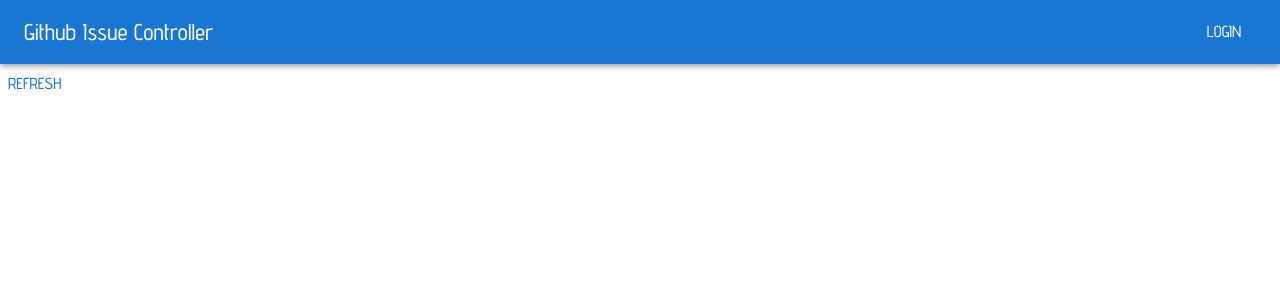
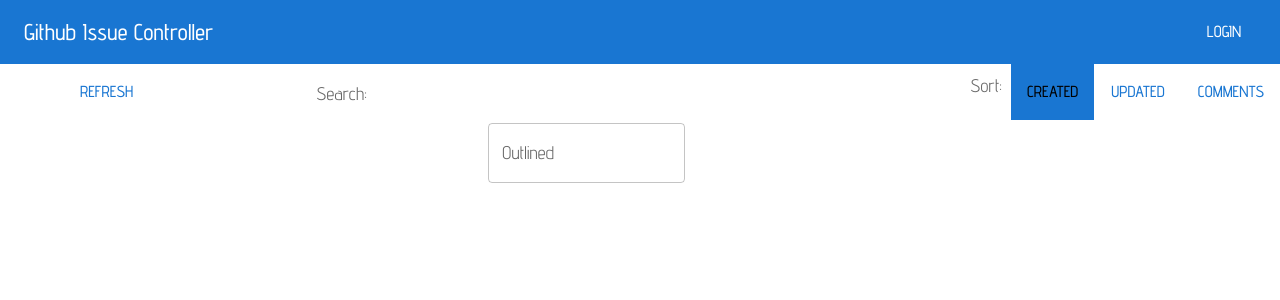
Before and after one commit to ChickenLamb/Github-Issuer, a Next.js app: page / in a window 1280 px wide. Shown: the top 300 px of the page. Built offline with nearby package versions, Linux system fonts and the light colour scheme.

Commit message:
change list issue api to get-issues-sort API

```diff
--- a/conponents/BasicStack.tsx
+++ b/conponents/BasicStack.tsx
@@ -36,7 +36,7 @@
 
 export default function BasicStack({ Data,token,callback,LoadIssue }: Props) {
   const [state, setState] = React.useState<State>({window_state:false});
-
+  let moment = require('moment'); // require
   function CloseIssue(url:string){
     setState({window_state:true,close_url:url});
 
@@ -72,7 +72,11 @@
             </Stack>
 
 
-              <Typography ml={2} my={1} textAlign={'left'} variant='body1'>{data.repository.name}</Typography>
+              <Typography ml={2} my={1} textAlign={'left'} component="pre" variant='body1'>
+                <strong>repo: </strong>{data.repository.name} <strong>created_at: </strong>{moment(data.created_at).format("dddd, D/M/YYYY")}
+                {"\n"}
+                <strong>updated_at: </strong><cite>{moment(data.updated_at).format("dddd, D/M/YYYY, h:mm:ss a")}</cite>
+                </Typography>
               <Typography ml={2} my={1} textAlign={'left'} component="pre" variant='body1'>{data.body}</Typography></Container>
             <Container component={'div'}> <Stack
               direction="column"
--- a/conponents/PositionedMenu.tsx
+++ b/conponents/PositionedMenu.tsx
@@ -2,6 +2,7 @@
 import Button from '@mui/material/Button';
 import Menu from '@mui/material/Menu';
 import MenuItem from '@mui/material/MenuItem';
+import {useTheme } from '@mui/material';
 interface Props {
   state:string,
   labels:string[]
@@ -15,7 +16,7 @@
   const handleClose = () => {
     setAnchorEl(null);
   };
-
+  const theme = useTheme();
   return (
     <div>
       <Button
@@ -43,7 +44,7 @@
             horizontal: 'left',
           }}
       >
-        {['Open','In Progress','Done'].map((data,index)=>{return <MenuItem key={index} style={{backgroundColor:data.toUpperCase()===state.toUpperCase()?"#000":"#FFF",color:data.toUpperCase()===state.toUpperCase()?"#FFF":"#000"}} onClick={handleClose}>{data}</MenuItem>})}
+        {['Open','In Progress','Done'].map((data,index)=>{return <MenuItem key={index} style={{backgroundColor:data.toUpperCase()===state.toUpperCase()?theme.palette.primary.main:theme.palette.common.white}} onClick={handleClose}>{data}</MenuItem>})}
       </Menu>
     </div>
   );
--- /dev/null
+++ b/conponents/TopBar.tsx
@@ -0,0 +1,63 @@
+import * as React from 'react';
+import { styled } from '@mui/material/styles';
+import Box from '@mui/material/Box';
+import Paper from '@mui/material/Paper';
+import Grid from '@mui/material/Grid';
+import Button from '@mui/material/Button';
+import { Typography, useTheme } from '@mui/material';
+import TextField from '@mui/material/TextField';
+
+interface Props {
+
+    LoadIssue:(state:boolean)=>void
+    setSortOrder:(payload: string) => void
+    sortOrder:string
+}
+
+const Item = styled(Paper)(({ theme }) => ({
+  backgroundColor: theme.palette.mode === 'dark' ? '#1A2027' : '#fff',
+  ...theme.typography.body2,
+  padding: theme.spacing(1),
+  textAlign: 'center',
+  color: theme.palette.text.secondary,
+  borderRadius:0
+}));
+
+const SearchField = () =>  <Box
+component="form"
+sx={{
+  '& > :not(style)': { m: 1, width: '25ch'},
+}}
+noValidate
+autoComplete="on"
+>
+<Typography>Search:</Typography>
+<TextField id="outlined-basic" label="Outlined" variant="outlined"/>
+{/* <TextField id="filled-basic" label="Filled" variant="filled" />
+<TextField id="standard-basic" label="Standard" variant="standard" /> */}
+</Box>
+
+export default function TopBar({LoadIssue, setSortOrder, sortOrder}:Props) {
+
+function Load_and_Sort(data:string){
+    setSortOrder(data);
+}
+const theme = useTheme();
+  return (
+    <Box sx={{ flexGrow: 1 }}>
+      <Grid container spacing={0}>
+        <Grid item xs={2}>
+          <Item elevation={0}><Button onClick={()=>LoadIssue(true)}>Refresh</Button></Item>
+        </Grid>
+        <Grid item xs={7}>
+          <Item elevation={0}><SearchField/></Item>
+        </Grid>
+        <Grid item xs={3} style={{display:"flex", gap:1,backgroundColor:"#FFF", justifyContent:"flex-end",alignItems:"flex-start"}}>
+            <Item elevation={0}><Typography>Sort:</Typography></Item>
+            {['created','updated','comments'].map((data,index)=><Item style={{backgroundColor:data.toUpperCase()===sortOrder.toUpperCase()?theme.palette.primary.main:theme.palette.common.white}} key={index} elevation={0}><Button style={{color:data.toUpperCase()===sortOrder.toUpperCase()?theme.palette.common.black:theme.palette.primary.main}} disabled={data.toUpperCase()===sortOrder.toUpperCase()} onClick={()=>Load_and_Sort(data)}>{data}</Button></Item>)}
+
+        </Grid>
+      </Grid>
+    </Box>
+  );
+}
--- a/package.json
+++ b/package.json
@@ -20,6 +20,7 @@
     "axios": "^1.3.4",
     "eslint": "8.36.0",
     "eslint-config-next": "13.2.4",
+    "moment": "^2.29.4",
     "next": "13.2.4",
     "react": "18.2.0",
     "react-dom": "18.2.0",
--- a/pages/index.tsx
+++ b/pages/index.tsx
@@ -1,13 +1,13 @@
 import Head from 'next/head'
 import CssBaseline from '@mui/material/CssBaseline';
 import { Box, Container } from '@mui/system';
-import Button from '@mui/material/Button';
 import ButtonAppBar from '@/conponents/ButtonAppBar';
 import {useEffect, useRef, useState} from 'react'
 import BasicStack from '@/conponents/BasicStack';
 import UpdateModal from '@/conponents/Update_Modal';
 import { ToastContainer, toast } from 'react-toastify';
 import 'react-toastify/dist/ReactToastify.css';
+import TopBar from '@/conponents/TopBar';
 
 const CLIENTID = "9413d76463c0af53a8a0";
 
@@ -19,15 +19,44 @@
  }
 
 export default function Home() {
-  const axios = require('axios');
-  const shouldRender = useRef([true,true,true,true]);
+
+  const shouldRender = useRef([true,true,true,true,true]);
   const [issues, setIssues] = useState<any>();
   const[access_token,setAccess_Token]=useState<string>("");
   const[update_form,setUpdate_Form]=useState<FormData>({open:false});
+  const[sortOrder,setSortOrder]=useState<string>("created");
   const handleClose = () => {setUpdate_Form({...update_form,open:false});shouldRender.current[3]=true;};
   const callback = (payload:FormData) => {
     setUpdate_Form(payload);
     shouldRender.current[3]=true;
+}
+const setSortOrder_callback = (payload:string) => {
+  setSortOrder(payload);
+  shouldRender.current[4] = true;
+}
+const LoadIssue = async (reload:boolean) => {
+  if(reload === true){
+    const id = toast.loading("Fetching Issues...");
+    shouldRender.current[2]= true;
+    console.log("trigger reload");
+    let config = {
+      method: 'get',
+      maxBodyLength: Infinity,
+      url: 'http://localhost:3001/api/get-issues-sort?token='+`${access_token}`+'&sort='+`${sortOrder}`,
+
+    };
+    const axios = require('axios');
+    await axios.request(config)
+    .then((response:any) => {
+      console.log((response));
+      setIssues(response.data);
+      toast.update(id, {render: "Issues Loaded successfully", type: "success", isLoading: false, autoClose:2500});
+    })
+    .catch((error:any) => {
+      console.log(error);
+      toast.update(id, {render: "Something went wrong", type: "error", isLoading: false, autoClose:2500});
+    });
+  }
 }
 
 useEffect(()=>{if(shouldRender.current[3]) {shouldRender.current[3] = false;;console.log(update_form)}},[update_form]);
@@ -47,7 +76,7 @@
           url: 'https://github-get-token-api.vercel.app/api/get?code='+`${CODE}`,
 
         };
-
+        const axios = require('axios');
         axios.request(config)
         .then((response:any) => {
           console.log(JSON.stringify(response.data));
@@ -60,6 +89,8 @@
       };
     }
   },[])
+  useEffect(() => {if(shouldRender.current[4] && access_token !== "") {
+    shouldRender.current[4] = false;LoadIssue(true)}}, [sortOrder]);
   useEffect(()=>{
     if(shouldRender.current[1] && access_token !== "") {
       shouldRender.current[1] = false;
@@ -70,33 +101,7 @@
   },[access_token]);
   useEffect(()=>{if(shouldRender.current[2] && issues !== undefined) {
     shouldRender.current[2] = false;console.log("this is issue", issues)}},[issues]);
-    const LoadIssue = async (reload:boolean) => {
-      if(reload === true){
-        const id = toast.loading("Fetching Issues...");
-        shouldRender.current[2]= true;
-        console.log("trigger reload");
-        let config = {
-          method: 'get',
-          maxBodyLength: Infinity,
-          url: 'https://api.github.com/issues',
-          headers: {
-            'Accept': 'application/vnd.github+json',
-            'Authorization': 'Bearer '+`${access_token}`
-          }
-        };
 
-        await axios.request(config)
-        .then((response:any) => {
-          console.log((response.data));
-          setIssues(response.data);
-          toast.update(id, {render: "Issues Loaded successfully", type: "success", isLoading: false, autoClose:2500});
-        })
-        .catch((error:any) => {
-          console.log(error);
-          toast.update(id, {render: "Something went wrong", type: "error", isLoading: false, autoClose:2500});
-        });
-      }
-    }
   return (
     <>
     <CssBaseline />
@@ -110,7 +115,7 @@
         {/* <Box sx={{ bgcolor: '#cfe8fc', height: '100lvh' }} >
         </Box> */}
         <ButtonAppBar clientid={CLIENTID}/>
-        <Button onClick={()=>{LoadIssue(true)}}>Refresh</Button>
+        <TopBar LoadIssue={LoadIssue} setSortOrder={setSortOrder_callback} sortOrder={sortOrder}/>
         {issues!== undefined && <BasicStack Data={issues} token={access_token} callback={callback} LoadIssue={LoadIssue}/>}
         <UpdateModal updateForm={update_form} handleClose={handleClose} token={access_token} LoadIssue={LoadIssue}/>
         <ToastContainer
```
Also changed, not shown: 1 other file (tests, documents, lock files or other folders).
